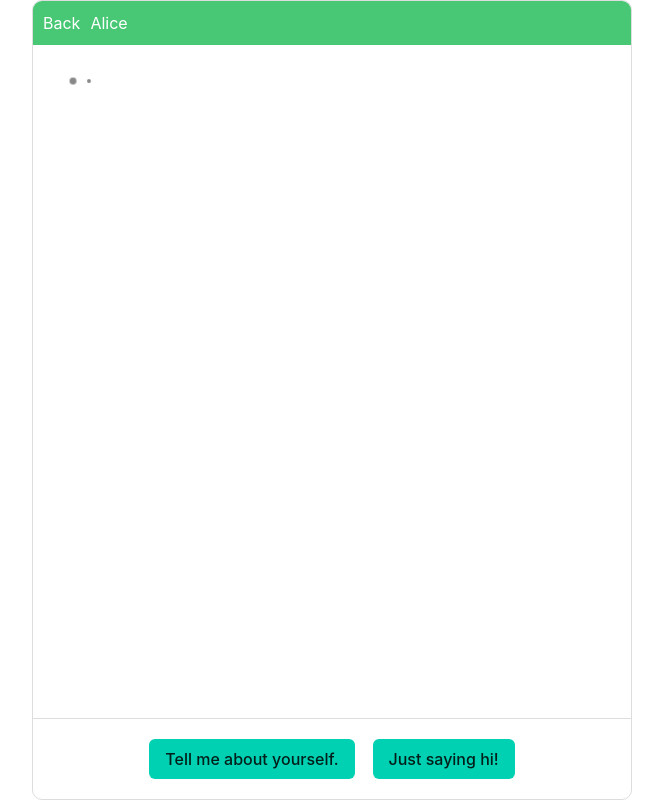
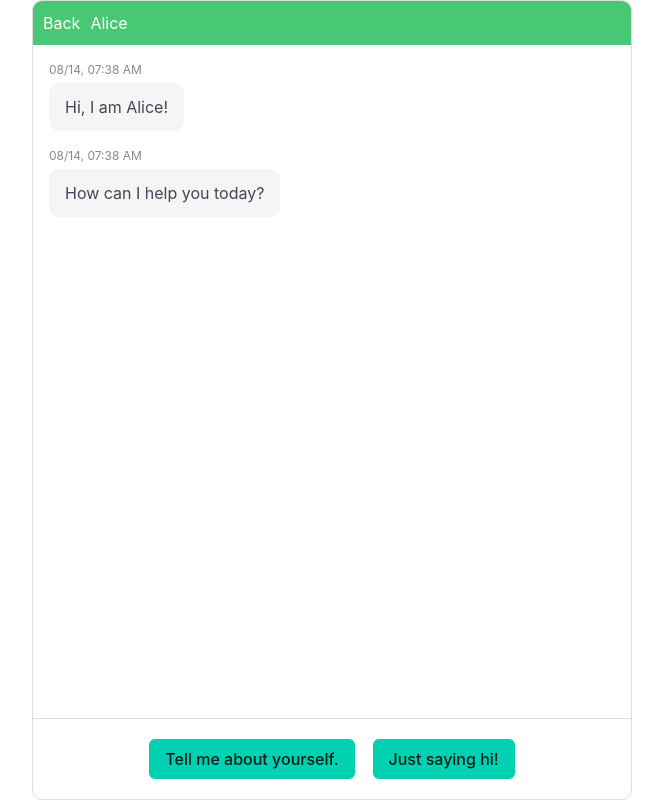
Before and after one commit to c1921/2049, a Vue app: page / in a window 1280 px wide. Both pictures are taken after a click on the item "Alice". Shown: the whole page, without its empty margins (308-971 px from the left). Built offline with nearby package versions, Linux system fonts and the light colour scheme.

Commit message:
拆分ChatWindow.vue

```diff
--- a/src/components/ChatWindow.vue
+++ b/src/components/ChatWindow.vue
@@ -5,42 +5,27 @@
       <h2>{{ contact.name }}</h2>
     </div>
     <div class="chat-box">
-      <div class="messages">
-        <div
-          v-for="message in messages"
-          :key="message.id"
-          :class="['chat-message', message.sender === 'user' ? 'is-user' : 'is-bot']"
-        >
-          <div class="chat-message-time">{{ formatTimestamp(message.timestamp) }}</div>
-          <div class="chat-message-body">{{ message.text }}</div>
-        </div>
-        <WaitingDots v-if="isWaiting && !isUserSending" />
-      </div>
+      <MessagesList :messages="messages" />
+      <WaitingDots v-if="isWaiting && !isUserSending" />
     </div>
-    <div v-if="currentNode && currentNode.options" class="options-box">
-      <div class="buttons">
-        <button
-          v-for="(option, index) in currentNode.options"
-          :key="index"
-          class="button is-primary"
-          @click="selectOption(index)"
-        >
-          {{ option.text[0] }}
-        </button>
-      </div>
-    </div>
+    <OptionsBox v-if="currentNode && currentNode.options" :options="currentNode.options" @select="selectOptionHandler" />
   </div>
 </template>
 
 <script lang="ts">
 import { defineComponent, ref, onMounted, PropType } from 'vue';
 import { DialogueNode } from '../types';
-import WaitingDots from '../components/WaitingDots.vue';
+import MessagesList from './MessagesList.vue';
+import OptionsBox from './OptionsBox.vue';
+import WaitingDots from './WaitingDots.vue';
+import { useChat } from '../useChat';
 import dialogueAlice from '../dialogueAlice';
 import dialogueBob from '../dialogueBob';
 
 export default defineComponent({
   components: {
+    MessagesList,
+    OptionsBox,
     WaitingDots,
   },
   props: {
@@ -50,13 +35,8 @@ export default defineComponent({
     },
   },
   setup(props) {
-    const messages = ref<{ id: number; sender: string; text: string; timestamp: Date }[]>([]);
-    const currentNode = ref<DialogueNode | null>(null);
-    const isWaiting = ref(false);
-    const isUserSending = ref(false);
-    const typingSpeed = 5;
-    const userMessageDelay = 500;
     const dialogueTree = ref<Record<string, DialogueNode>>({});
+    const { messages, currentNode, isWaiting, isUserSending, sendMessages } = useChat(dialogueTree.value);
 
     onMounted(() => {
       if (props.contact.name === 'Alice') {
@@ -64,50 +44,14 @@ export default defineComponent({
       } else if (props.contact.name === 'Bob') {
         dialogueTree.value = dialogueBob;
       }
-      currentNode.value = dialogueTree.value['root'] || null; // 如果没有找到 'root' 节点，currentNode 将为 null
-      if (currentNode.value) {
+
+      if (dialogueTree.value['root']) {
+        currentNode.value = dialogueTree.value['root'];
         sendMessages(currentNode.value.text, 'bot');
       }
     });
 
-    const addMessage = (sender: string, text: string) => {
-      messages.value.push({
-        id: Date.now(),
-        sender,
-        text,
-        timestamp: new Date(),
-      });
-    };
-
-    const sendMessages = (
-      texts: string[],
-      sender: string,
-      callback?: () => void,
-      constantDelay = false
-    ) => {
-      isWaiting.value = sender === 'bot';
-      isUserSending.value = sender === 'user';
-
-      texts.reduce((promiseChain, text, index) => {
-        const delay = constantDelay ? userMessageDelay : (text.length / typingSpeed) * 1000;
-        return promiseChain.then(() => {
-          return new Promise<void>((resolve) => {
-            setTimeout(() => {
-              addMessage(sender, text);
-              resolve();
-              if (callback && index === texts.length - 1) {
-                callback();
-              }
-            }, delay);
-          });
-        });
-      }, Promise.resolve()).then(() => {
-        isWaiting.value = false;
-        isUserSending.value = false;
-      });
-    };
-
-    const selectOption = (optionIndex: number) => {
+    const selectOptionHandler = (optionIndex: number) => {
       if (!currentNode.value || !currentNode.value.options) return;
 
       const option = currentNode.value.options[optionIndex];
@@ -130,23 +74,12 @@ export default defineComponent({
       }, true);
     };
 
-    const formatTimestamp = (timestamp: Date) => {
-      const options: Intl.DateTimeFormatOptions = {
-        month: '2-digit',
-        day: '2-digit',
-        hour: '2-digit',
-        minute: '2-digit',
-      };
-      return timestamp.toLocaleDateString(undefined, options);
-    };
-
     return {
       messages,
       currentNode,
-      selectOption,
-      formatTimestamp,
       isWaiting,
       isUserSending,
+      selectOptionHandler,
     };
   },
 });
@@ -187,58 +120,4 @@ export default defineComponent({
   overflow-y: auto;
   padding: 1rem;
 }
-
-.messages {
-  display: flex;
-  flex-direction: column;
-}
-
-.chat-message {
-  margin-bottom: 1rem;
-}
-
-.is-user {
-  text-align: right;
-}
-
-.is-bot {
-  text-align: left;
-}
-
-.chat-message-time {
-  font-size: 0.75rem;
-  color: #888;
-  margin-bottom: 0.25rem;
-}
-
-.chat-message-body {
-  display: inline-block;
-  padding: 0.75rem 1rem;
-  border-radius: 10px;
-  background-color: #f5f5f5;
-  max-width: 75%;
-}
-
-.is-user .chat-message-body {
-  background-color: #48c774;
-  color: white;
-}
-
-.options-box {
-  padding: 1rem;
-  border-top: 1px solid #ddd;
-  display: flex;
-  justify-content: center;
-}
-
-.buttons {
-  display: flex;
-  flex-wrap: wrap;
-  gap: 10px;
-}
-
-.button {
-  flex: 1;
-  margin: 0.25rem;
-}
 </style>
--- /dev/null
+++ b/src/components/MessagesList.vue
@@ -0,0 +1,69 @@
+<template>
+  <div class="messages">
+    <div
+      v-for="message in messages"
+      :key="message.id"
+      :class="['chat-message', message.sender === 'user' ? 'is-user' : 'is-bot']"
+    >
+      <div class="chat-message-time">{{ formatTimestamp(message.timestamp) }}</div>
+      <div class="chat-message-body">{{ message.text }}</div>
+    </div>
+  </div>
+</template>
+
+<script lang="ts">
+import { defineComponent, PropType } from 'vue';
+
+export default defineComponent({
+  props: {
+    messages: {
+      type: Array as PropType<Array<{ id: number; sender: string; text: string; timestamp: Date }>>,
+      required: true,
+    },
+  },
+  methods: {
+    formatTimestamp(timestamp: Date) {
+      const options: Intl.DateTimeFormatOptions = {
+        month: '2-digit',
+        day: '2-digit',
+        hour: '2-digit',
+        minute: '2-digit',
+      };
+      return timestamp.toLocaleDateString(undefined, options);
+    },
+  },
+});
+</script>
+
+<style scoped>
+.chat-message {
+  margin-bottom: 1rem;
+}
+
+.is-user {
+  text-align: right;
+}
+
+.is-bot {
+  text-align: left;
+}
+
+.chat-message-time {
+  font-size: 0.75rem;
+  color: #888;
+  margin-bottom: 0.25rem;
+}
+
+.chat-message-body {
+  display: inline-block;
+  padding: 0.75rem 1rem;
+  border-radius: 10px;
+  background-color: #f5f5f5;
+  max-width: 75%;
+}
+
+.is-user .chat-message-body {
+  background-color: #48c774;
+  color: white;
+}
+</style>
--- /dev/null
+++ b/src/components/OptionsBox.vue
@@ -0,0 +1,49 @@
+<template>
+  <div class="options-box">
+    <div class="buttons">
+      <button
+        v-for="(option, index) in options"
+        :key="index"
+        class="button is-primary"
+        @click="$emit('select', index)"
+      >
+        {{ option.text[0] }}
+      </button>
+    </div>
+  </div>
+</template>
+
+<script lang="ts">
+import { defineComponent, PropType } from 'vue';
+import { DialogueOption } from '../types';
+
+export default defineComponent({
+  props: {
+    options: {
+      type: Array as PropType<DialogueOption[]>,
+      required: true,
+    },
+  },
+  emits: ['select'],
+});
+</script>
+
+<style scoped>
+.options-box {
+  padding: 1rem;
+  border-top: 1px solid #ddd;
+  display: flex;
+  justify-content: center;
+}
+
+.buttons {
+  display: flex;
+  flex-wrap: wrap;
+  gap: 10px;
+}
+
+.button {
+  flex: 1;
+  margin: 0.25rem;
+}
+</style>
--- /dev/null
+++ b/src/useChat.ts
@@ -0,0 +1,80 @@
+import { ref } from 'vue';
+import { DialogueNode } from './types';
+
+export function useChat(dialogueTree: Record<string, DialogueNode>) {
+    const messages = ref<{ id: number; sender: string; text: string; timestamp: Date }[]>([]);
+    const currentNode = ref<DialogueNode | null>(dialogueTree['root']);
+    const isWaiting = ref(false);
+    const isUserSending = ref(false);
+    const typingSpeed = 15;
+    const userMessageDelay = 500;
+
+    const addMessage = (sender: string, text: string) => {
+        messages.value.push({
+            id: Date.now(),
+            sender,
+            text,
+            timestamp: new Date(),
+        });
+    };
+
+    const sendMessages = (
+        texts: string[],
+        sender: string,
+        callback?: () => void,
+        constantDelay = false
+    ) => {
+        isWaiting.value = sender === 'bot';
+        isUserSending.value = sender === 'user';
+
+        texts.reduce((promiseChain, text, index) => {
+            const delay = constantDelay ? userMessageDelay : (text.length / typingSpeed) * 1000;
+            return promiseChain.then(() => {
+                return new Promise<void>((resolve) => {
+                    setTimeout(() => {
+                        addMessage(sender, text);
+                        resolve();
+                        if (callback && index === texts.length - 1) {
+                            callback();
+                        }
+                    }, delay);
+                });
+            });
+        }, Promise.resolve()).then(() => {
+            isWaiting.value = false;
+            isUserSending.value = false;
+        });
+    };
+
+    const selectOption = (optionIndex: number) => {
+        if (!currentNode.value || !currentNode.value.options) return;
+
+        const option = currentNode.value.options[optionIndex];
+
+        sendMessages(option.text, 'user', () => {
+            setTimeout(() => {
+                const nextNode = dialogueTree[option.nextId];
+                currentNode.value = nextNode;
+
+                sendMessages(nextNode.text, 'bot', () => {
+                    if (!nextNode.options && nextNode.next) {
+                        setTimeout(() => {
+                            const nextNextNode = dialogueTree[nextNode.next as string];
+                            currentNode.value = nextNextNode;
+                            sendMessages(nextNextNode.text, 'bot');
+                        }, 1000);
+                    }
+                });
+            }, 1000);
+        }, true);
+    };
+
+    return {
+        messages,
+        currentNode,
+        isWaiting,
+        isUserSending,
+        sendMessages,
+        selectOption,
+    };
+}
```
